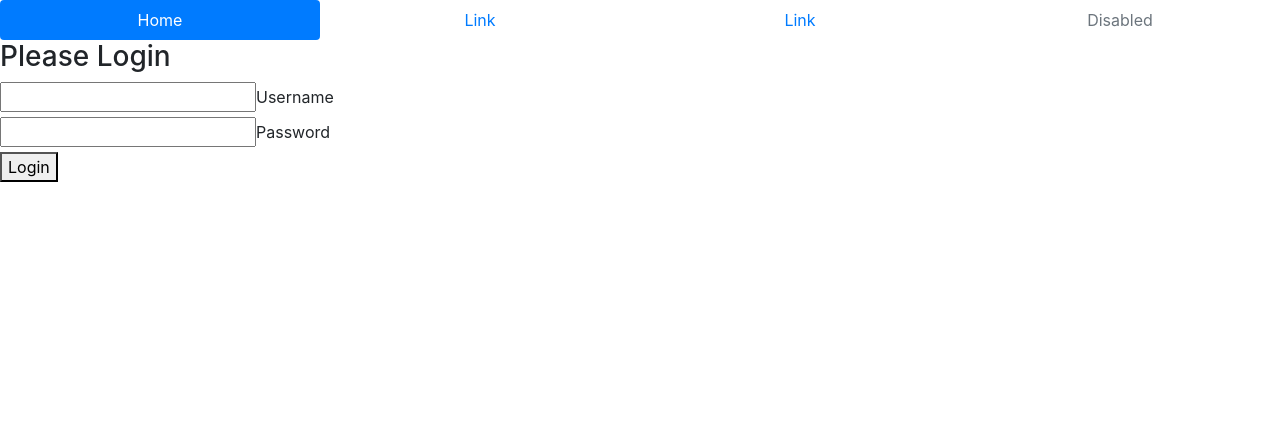
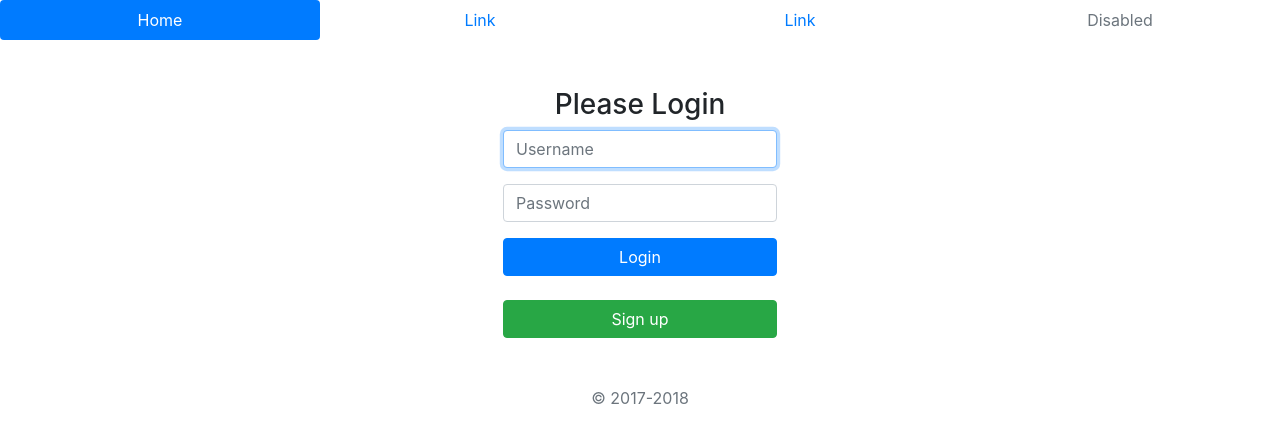
Before and after one commit to TylerDresselhouse/Project2-front, an Angular app in the folder Project2-front/: page /login in a window 1280 px wide. Shown: the top 442 px of the page. Built offline with nearby package versions, Linux system fonts and the light colour scheme.

Commit message:
added register component, still need to implement business logic

```diff
--- a/Project2-front/src/app/app-routing.module.ts
+++ b/Project2-front/src/app/app-routing.module.ts
@@ -5,13 +5,15 @@ import { PrivateComponent } from './components/private/private.component';
 import { LoginComponent } from './components/login/login.component';
 import { SwimLanesComponent } from './components/swim-lanes/swim-lanes.component';
 import { HomeComponent } from './components/home/home.component';
+import { RegisterComponent } from './components/register/register.component';
 
 export const routes: Routes = [
     { path: '', redirectTo: 'login', pathMatch: 'full' },
     { path: 'home', component: HomeComponent },
     { path: 'private', component: PrivateComponent },
     { path: 'swim-lanes', component: SwimLanesComponent },
-    { path: 'login', component: LoginComponent }
+    { path: 'login', component: LoginComponent },
+    { path: 'register', component: RegisterComponent}
 ];
 @NgModule({
   imports: [ RouterModule.forRoot(routes) ],
--- a/Project2-front/src/app/app.module.ts
+++ b/Project2-front/src/app/app.module.ts
@@ -2,6 +2,7 @@ import { BrowserModule } from '@angular/platform-browser';
 import { NgModule } from '@angular/core';
 import { AppRoutingModule } from './app-routing.module';
 import { FormsModule } from '@angular/forms';
+import { HttpClientModule } from '@angular/common/http';
 
 import { AppComponent } from './app.component';
 import { LoginComponent } from './components/login/login.component';
@@ -9,12 +10,11 @@ import { PrivateComponent } from './components/private/private.component';
 import { SwimLanesComponent } from './components/swim-lanes/swim-lanes.component';
 import { HomeComponent } from './components/home/home.component';
 import { NavComponent } from './nav/nav.component';
+import { RegisterComponent } from './components/register/register.component';
 
 // Services
 import { BoardService } from './services/board.service';
 import { AuthenticationService } from './services/authentication.service';
-import { HttpClientModule } from '@angular/common/http';
-
 
 @NgModule({
   declarations: [
@@ -24,6 +24,7 @@ import { HttpClientModule } from '@angular/common/http';
     SwimLanesComponent,
     HomeComponent,
     NavComponent,
+    RegisterComponent,
   ],
   imports: [
     BrowserModule,
--- a/Project2-front/src/app/components/login/login.component.html
+++ b/Project2-front/src/app/components/login/login.component.html
@@ -1,21 +1,18 @@
-<div>
-  <div>
+<div class="row justify-content-center pt-5">
+    <div class="text-center">
       <h3>Please Login</h3>
-  </div>
-  <div>
-          <div>
-              <input [(ngModel)]="user.username" id="username"
-                  type="text">
-              <label for="username">Username</label>
-          </div>
-          <div>
-              <input [(ngModel)]="user.password" id="password"
-                  type="password">
-              <label for="password">Password</label>
-          </div>
-      <button (click)="login()"
+      <div class="form-group">
+              <input class="form-control" [(ngModel)]="user.username" id="username"
+                  type="text" placeholder="Username" autofocus>
+        </div>
+        <div class="form-group">
+              <input class="form-control" [(ngModel)]="user.password" id="password"
+                  type="password" placeholder="Password">
+        </div>
+      <button class="btn btn-primary btn-block" (click)="login()"
           type="submit" name="action">Login</button>
           <br>
-          <span>{{errorMsg}}</span>
+    <a routerLink="/register" style="text-decoration:none" ><button class="btn btn-success btn-block">Sign up</button></a>
+    <p class="mt-5 mb-3 text-muted">© 2017-2018</p>
   </div>
 </div>
--- a/Project2-front/src/app/components/login/login.component.ts
+++ b/Project2-front/src/app/components/login/login.component.ts
@@ -11,7 +11,6 @@ import { AsbUser } from '../../models/asbuser.model';
 export class LoginComponent implements OnInit {
 
   public user: AsbUser;
-  public errorMsg: String;
 
   constructor(private authService: AuthenticationService) { }
 
@@ -22,7 +21,6 @@ export class LoginComponent implements OnInit {
   ngOnInit() {
     localStorage.removeItem('user');
     this.user = new AsbUser(null, null, null, null, null);
-    this.errorMsg = '';
   }
 
 }
--- /dev/null
+++ b/Project2-front/src/app/components/register/register.component.html
@@ -0,0 +1,26 @@
+<div class="row justify-content-center pt-2">
+  <div>
+    <h2>Create an Account</h2>
+    <div class="form-group">
+      <label for="firstname">First Name</label>
+      <input class="form-control" [(ngModel)]="user.firstName" id="firstname" type="text" placeholder="First Name" autofocus>
+    </div>
+    <div class="form-group">
+      <label for="lastname">Last Name</label>
+      <input class="form-control" [(ngModel)]="user.lastName" id="lastname" type="test" placeholder="Last Name">
+    </div>
+    <div class="form-group">
+      <label for="username">Username</label>
+      <input class="form-control" [(ngModel)]="user.username" id="username" type="text" placeholder="Username">
+    </div>
+    <div class="form-group">
+      <label for="password">Password</label>
+      <input class="form-control" [(ngModel)]="user.password" id="password" type="password" placeholder="Password">
+    </div>
+    <button class="btn btn-secondary btn-block" (click)="login()"
+          type="submit" name="action">Create New Account</button>
+    <br>
+    <p class="quiet login"> Already have an account? <a routerLink="/login" tabindex="0" style="cursor:pointer">Log in.</a> </p>
+  </div>
+
+</div>
--- /dev/null
+++ b/Project2-front/src/app/components/register/register.component.ts
@@ -0,0 +1,21 @@
+import { Component, OnInit } from '@angular/core';
+import { AsbUser } from '../../models/asbuser.model';
+
+@Component({
+  selector: 'app-register',
+  templateUrl: './register.component.html',
+  styleUrls: ['./register.component.css']
+})
+export class RegisterComponent implements OnInit {
+
+  public user: AsbUser;
+
+  constructor() { }
+
+  register() { }
+
+  ngOnInit() {
+    this.user = new AsbUser(null, null, null, null, null);
+  }
+
+}
```
Also changed, not shown: Project2-front/src/app/components/register/register.component.css (added), 1 other file (tests, documents, lock files or other folders).
